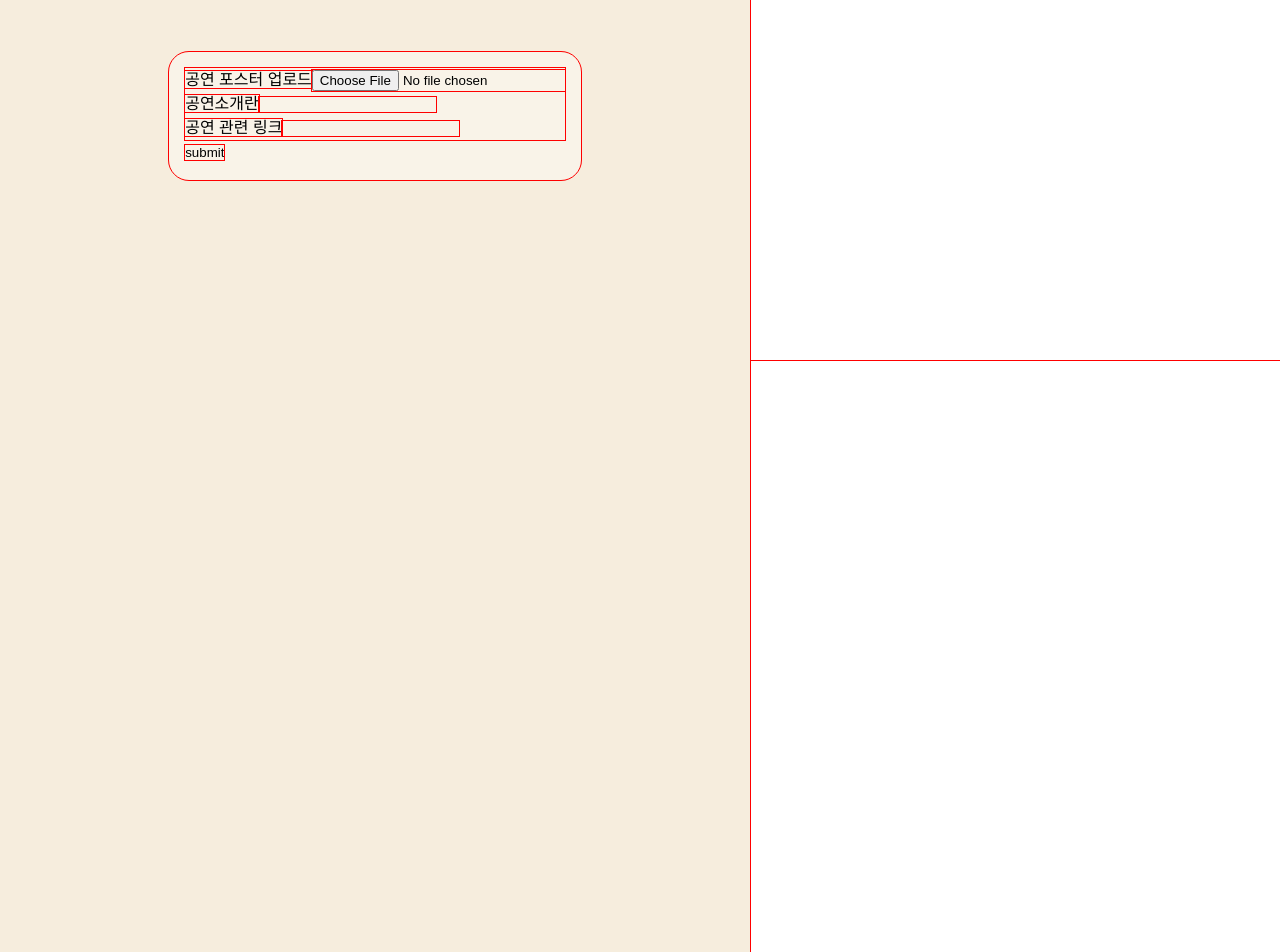
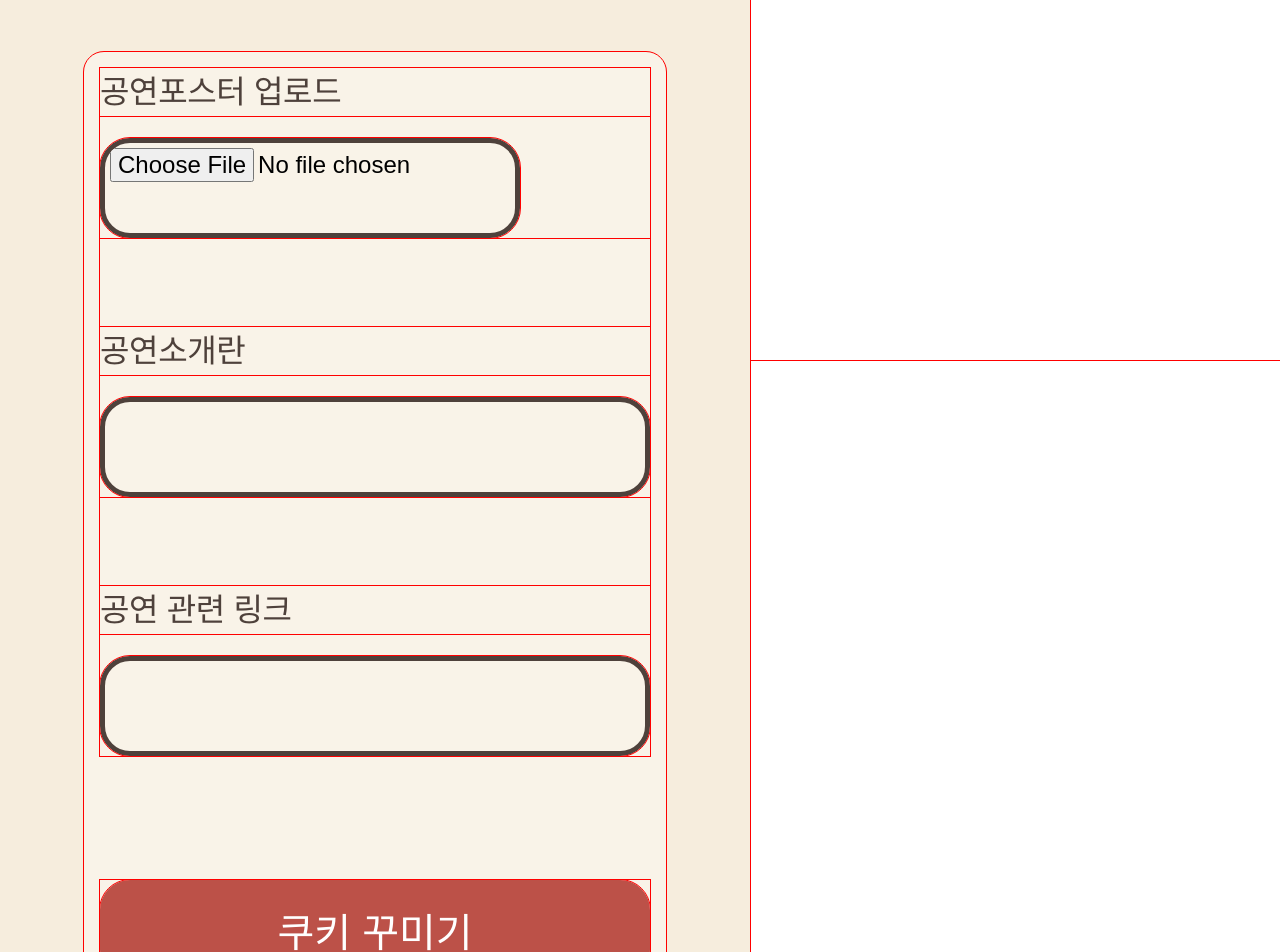
Before and after one commit to devBuzz142/numanku-fe, a React (Create React App) app: page /make in a window 1280 px wide. Shown: the part 440-1392 px from the top of the page. Built offline with nearby package versions, Linux system fonts and the light colour scheme; a web font is replaced by a local one.

Commit message:
feat: Input component

```diff
--- a/src/components/Button/Button.jsx
+++ b/src/components/Button/Button.jsx
@@ -1,7 +1,9 @@
 import * as S from './Button.style';
 
-const Button = ({ children, ...props }) => (
-  <S.Button {...props}>{children}</S.Button>
+const Button = ({ children, width = 550, height = 100, ...props }) => (
+  <S.Button width={width} height={height} {...props}>
+    {children}
+  </S.Button>
 );
 
 export default Button;
--- /dev/null
+++ b/src/components/Input/Input.jsx
@@ -0,0 +1,18 @@
+import * as S from './Input.style';
+
+const Input = ({ label, id, type = 'text', placeholder, ...props }) => {
+  return (
+    <S.InputContainer>
+      <S.Label htmlFor={id}>{label}</S.Label>
+      <S.Input
+        type={type}
+        id={id}
+        placeholder={placeholder}
+        onChange={props.onChange}
+        width={props.width}
+      />
+    </S.InputContainer>
+  );
+};
+
+export default Input;
--- /dev/null
+++ b/src/components/Input/Input.style.jsx
@@ -0,0 +1,30 @@
+import styled from '@emotion/styled';
+
+export const InputContainer = styled.div`
+  display: flex;
+  flex-direction: column;
+`;
+
+export const Label = styled.label`
+  margin-bottom: 22px;
+
+  color: #4e413b;
+
+  font-size: 32px;
+  font-style: normal;
+  font-weight: 400;
+  line-height: 150%; /* 48px */
+  letter-spacing: -0.352px;
+`;
+
+export const Input = styled.input`
+  width: ${(props) => props.width + 'px' || '100%'};
+  height: 100px;
+
+  border-radius: 30px;
+  border: 5px solid #4e413b;
+
+  padding: 5px;
+
+  font-size: 24px;
+`;
--- a/src/pages/MakeInfoPage/MakeInfoPage.jsx
+++ b/src/pages/MakeInfoPage/MakeInfoPage.jsx
@@ -2,6 +2,8 @@ import { useState } from 'react';
 import { useNavigate } from 'react-router-dom';
 import * as S from './MakeInfoPage.style';
 import Header from '../../components/Header/Header';
+import Input from '../../components/Input/Input';
+import Button from '../../components/Button/Button';
 
 const MakeInfoPage = () => {
   const navigate = useNavigate();
@@ -31,12 +33,8 @@ const MakeInfoPage = () => {
     }
   };
 
-  const handleSubmitClick = () => {
-    navigate('/make/design');
-  };
-
   return (
-    <S.MakeInfoPageContainer>
+    <S.MakeInfoPageContainer image={image}>
       <S.HeaderContainer>
         <S.HeaderWrapper>
           <Header width={382}>공연 정보를 입력해주세요</Header>
@@ -45,21 +43,34 @@ const MakeInfoPage = () => {
         <div>? icon</div>
       </S.HeaderContainer>
       <S.MainContainer>
-        <form>
-          <label htmlFor="image">공연 포스터 업로드</label>
-          <input type="file" id="image" onChange={handleInfoChange} />
-          <br />
-          <label htmlFor="intro">공연소개란</label>
-          <input type="text" id="intro" onChange={handleInfoChange} />
-          <br />
-          <label htmlFor="link">공연 관련 링크</label>
-          <input type="text" id="link" onChange={handleInfoChange} />
-          <br />
-        </form>
-        {image && <img src={image} alt="preview" />}
-        <button type="button" onClick={handleSubmitClick}>
-          submit
-        </button>
+        <S.Form>
+          <Input
+            width={420}
+            label="공연포스터 업로드"
+            type="file"
+            id="image"
+            onChange={handleInfoChange}
+          />
+          <Input
+            width={550}
+            label="공연소개란"
+            type="text"
+            id="intro"
+            onChange={handleInfoChange}
+          />
+          <Input
+            width={550}
+            label="공연 관련 링크"
+            type="text"
+            id="link"
+            onChange={handleInfoChange}
+          />
+        </S.Form>
+        <S.ButtonWrapper>
+          <Button type="button" onClick={() => navigate('/make/design')}>
+            쿠키 꾸미기
+          </Button>
+        </S.ButtonWrapper>
       </S.MainContainer>
     </S.MakeInfoPageContainer>
   );
--- a/src/pages/MakeInfoPage/MakeInfoPage.style.jsx
+++ b/src/pages/MakeInfoPage/MakeInfoPage.style.jsx
@@ -7,6 +7,10 @@ export const MakeInfoPageContainer = styled.div`
   display: flex;
   flex-direction: column;
   align-items: center;
+
+  background-image: url(${(props) => props.image});
+  background-size: cover;
+  background-position: center;
 `;
 
 export const HeaderContainer = styled.div`
@@ -41,3 +45,20 @@ export const MainContainer = styled.div`
 
   background-color: rgba(255, 255, 255, 0.3);
 `;
+
+export const Form = styled.form`
+  height: 688px;
+
+  display: flex;
+  flex-direction: column;
+  justify-content: space-between;
+`;
+
+export const ButtonWrapper = styled.div`
+  margin-top: 124px;
+
+  width: 100%;
+
+  display: flex;
+  justify-content: center;
+`;
--- a/src/pages/MakeIntroPage/MakeIntroPage.jsx
+++ b/src/pages/MakeIntroPage/MakeIntroPage.jsx
@@ -13,12 +13,7 @@ const MakeIntroPage = () => {
       </S.LogoConatiner>
       <S.MainContainer>
         <S.ButtonWrapper>
-          <Button
-            type="button"
-            width={550}
-            height={100}
-            onClick={() => navigate('/make/info')}
-          >
+          <Button type="button" onClick={() => navigate('/make/info')}>
             시작하기
           </Button>
         </S.ButtonWrapper>
```
